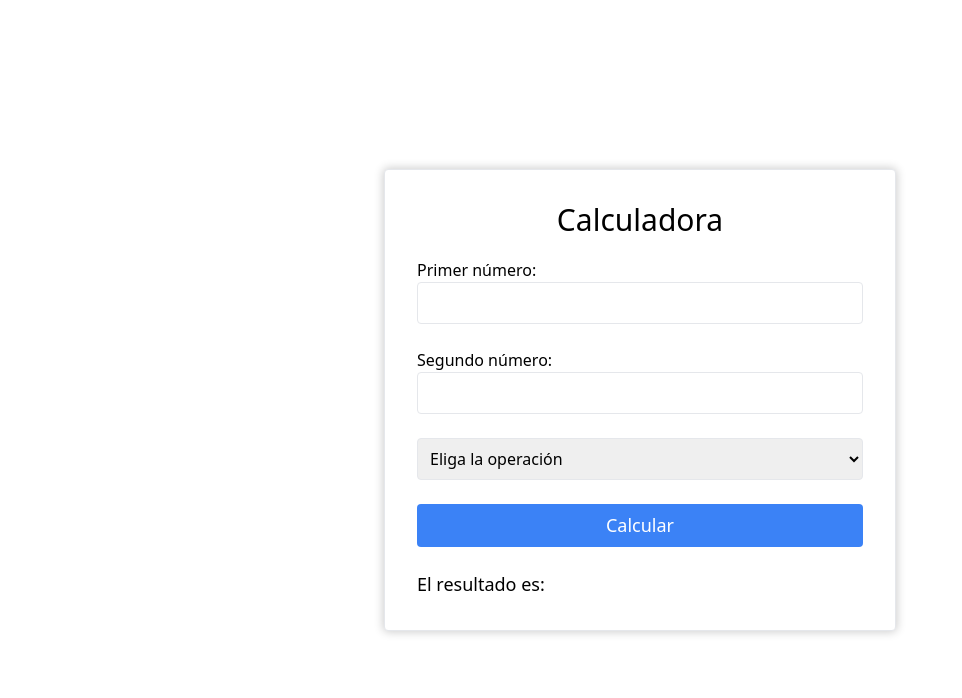
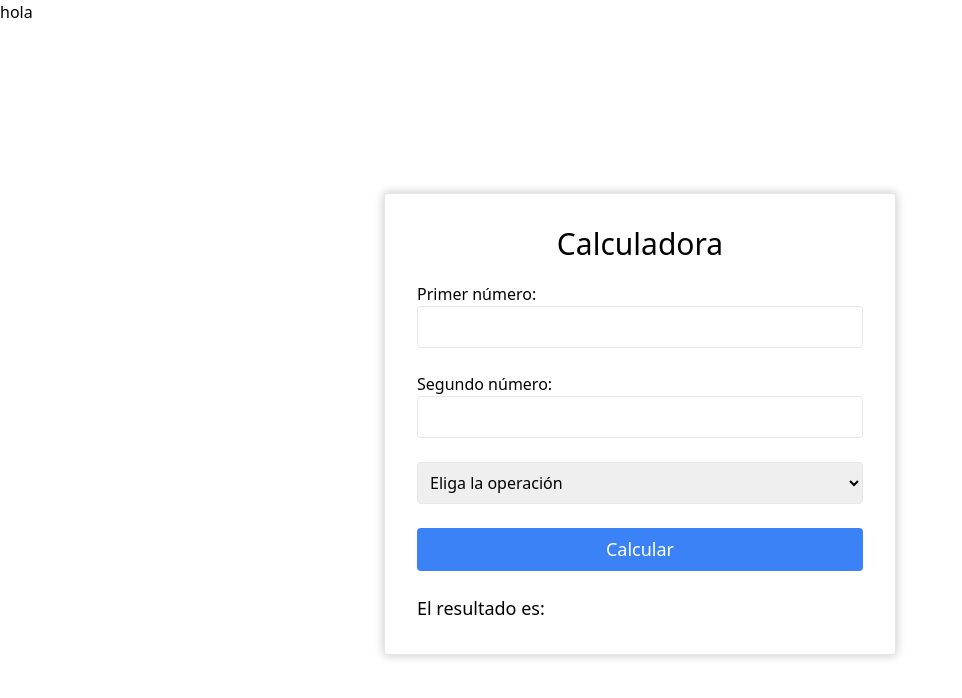
Before and after one commit to Michell2022/asincrona-sesion27, an Angular app: page / in a window 1280 px wide. Shown: the top 698 px of the page, without its empty margins (0-962 px from the left). Built offline with nearby package versions, Linux system fonts and the light colour scheme.

Commit message:
Update app.component.html
holaaaa

```diff
--- a/src/app/app.component.html
+++ b/src/app/app.component.html
@@ -1,4 +1,5 @@
 <h1 class="titulo">{{title}}</h1>
+<h2>hola</h2>
 <div class="h-screen flex flex-col justify-center ">
   <div class="w-2/5 mx-auto my-auto border p-8 rounded bg-white shadow-[0_0_10px_1px_rgba(0,0,0,0.2)] ">
     <div>
```
